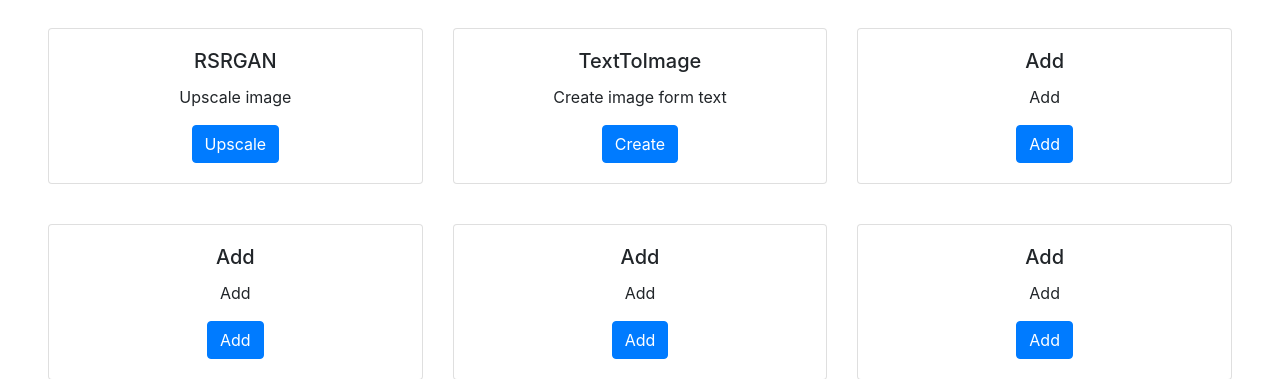
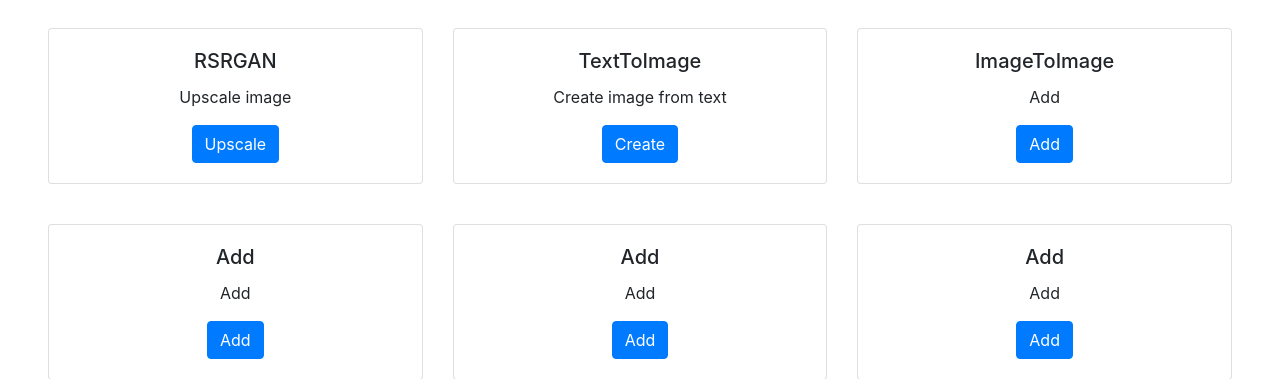
Before and after one commit to matorolll/inzynierka, a Django app: page /gan_control_panel/ in a window 1280 px wide. Shown: the part 110-489 px from the top of the page. Run offline with Django 4.2, Linux system fonts and the light colour scheme; a user stored in the database is signed in.

Commit message:
small fix

```diff
--- a/gan/templates/gan/control_panel/control_panel.html
+++ b/gan/templates/gan/control_panel/control_panel.html
@@ -29,7 +29,7 @@
           <div class="card">
             <div class="card-body">
               <h5 class="card-title">TextToImage</h5>
-              <p class="card-text">Create image form text</p>
+              <p class="card-text">Create image from text</p>
               <a href="text_to_image" class="btn btn-primary">Create</a>
             </div>
           </div>
@@ -38,7 +38,7 @@
         <div class="col-sm-4">
           <div class="card">
             <div class="card-body">
-              <h5 class="card-title">Add</h5>
+              <h5 class="card-title">ImageToImage</h5>
               <p class="card-text">Add</p>
               <a href="#" class="btn btn-primary">Add</a>
             </div>
--- a/gan/views.py
+++ b/gan/views.py
@@ -109,6 +109,8 @@ def TEXTTOIMAGE_run(request):
         #model_id = "stabilityai/stable-diffusion-2-1"
         #pipe = StableDiffusionPipeline.from_pretrained(model_id, torch_dtype=torch.float16, revision="fp16")
         pipe = StableDiffusionPipeline.from_pretrained(model_id, torch_dtype=torch.float16)
+        #can comment xformers
+        pipe.enable_xformers_memory_efficient_attention()
 
         pipe = pipe.to('cuda')
 
```
Also changed, not shown: db.sqlite3, media/gan_photos/esrgan/2_esrgan.png (added), media/gan_photos/esrgan/2_esrgan_h2BN5up.png (added), media/gan_photos/esrgan/2_esrgan_iLVrJR6.png (added), media/gan_photos/esrgan/IMG_2553_esrgan.png (added), media/gan_photos/esrgan/imgun_esrgan.png (added), media/gan_photos/texttoimage/Akita_dog_on_snow.png (added), media/gan_photos/texttoimage/akita_puppy_in_day_on_snow.png (added), 2 other files.
